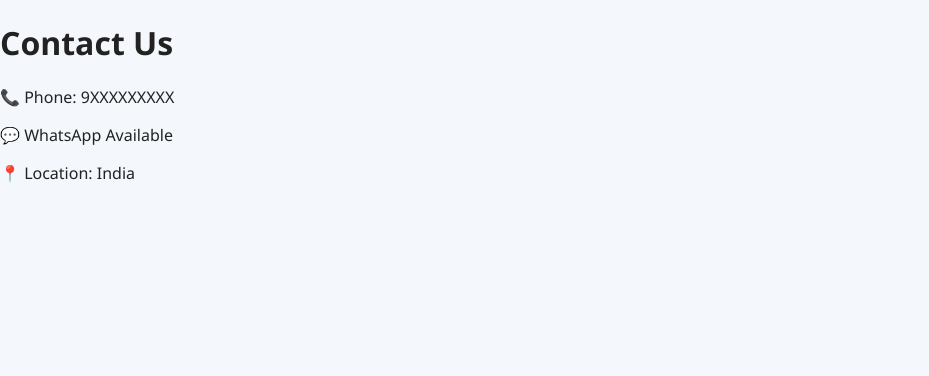
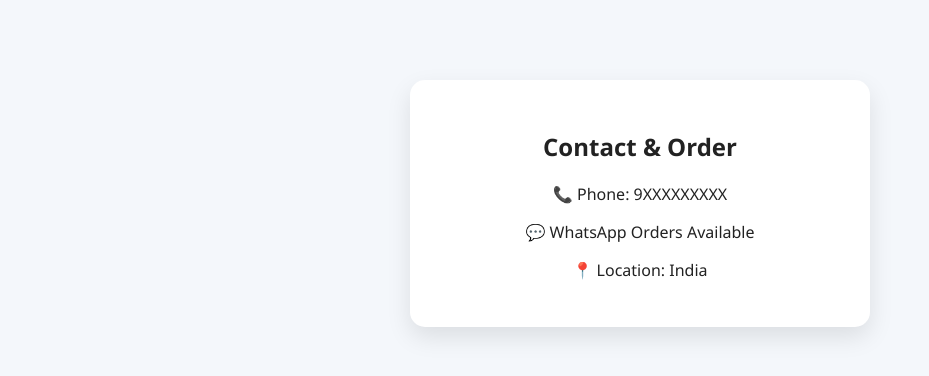
Before and after one commit to NATASHAHASMI/xayonara.github.io, a plain HTML site: page contact.html in a window 1280 px wide. Shown: the whole page, without its empty margins (0-929 px from the left). Drawn offline with Linux system fonts and the light colour scheme.

Commit message:
Update contact.html

```diff
--- a/contact.html
+++ b/contact.html
@@ -1,16 +1,17 @@
 <!DOCTYPE html>
 <html>
 <head>
-  <title>Contact Us | Cleaning Aura</title>
+  <title>Contact | Cleaning Aura</title>
   <link rel="stylesheet" href="style.css">
 </head>
 <body>
 
-<h1>Contact Us</h1>
-
-<p>📞 Phone: 9XXXXXXXXX</p>
-<p>💬 WhatsApp Available</p>
-<p>📍 Location: India</p>
+<div class="contact-box">
+  <h2>Contact & Order</h2>
+  <p>📞 Phone: 9XXXXXXXXX</p>
+  <p>💬 WhatsApp Orders Available</p>
+  <p>📍 Location: India</p>
+</div>
 
 </body>
 </html>
```
